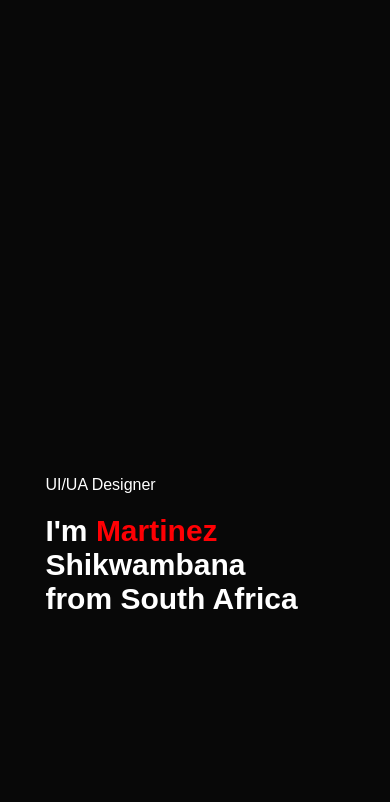
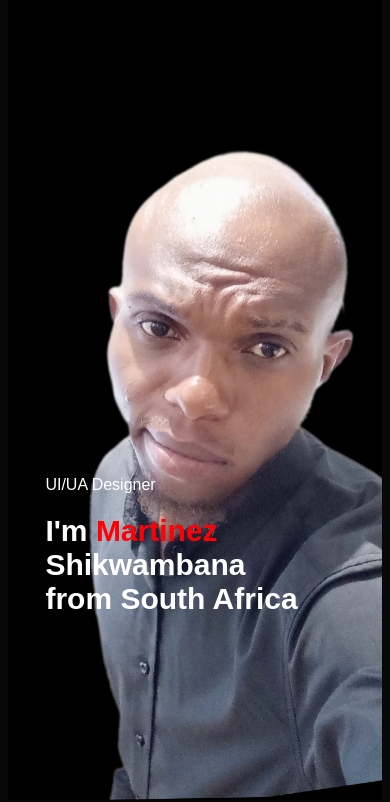
Before and after one commit to Martinezpardon/Resume, a plain HTML site: page index.html in a window 390 px wide. Shown: the part 52-854 px from the top of the page. Drawn offline with nearby package versions, Linux system fonts and the light colour scheme; files whose address does not match are found by name.

Commit message:
Changed image paths

```diff
--- a/style.css
+++ b/style.css
@@ -14,7 +14,7 @@ body{
 #header {
   width: 100%;
   height: 100vh;
-  background-image: url(images/background1.png);
+  background-image: url(background1.png);
   background-size: cover;
   background-position: center;
 }
@@ -322,7 +322,7 @@ nav .close{
 }
 @media only screen and (max-width: 600px){
   #header{
-  background-image: url(images/phone-background1.png);
+  background-image: url(phone-background1.png);
   }
   .header-text{
     margin-top: 160%;
```
